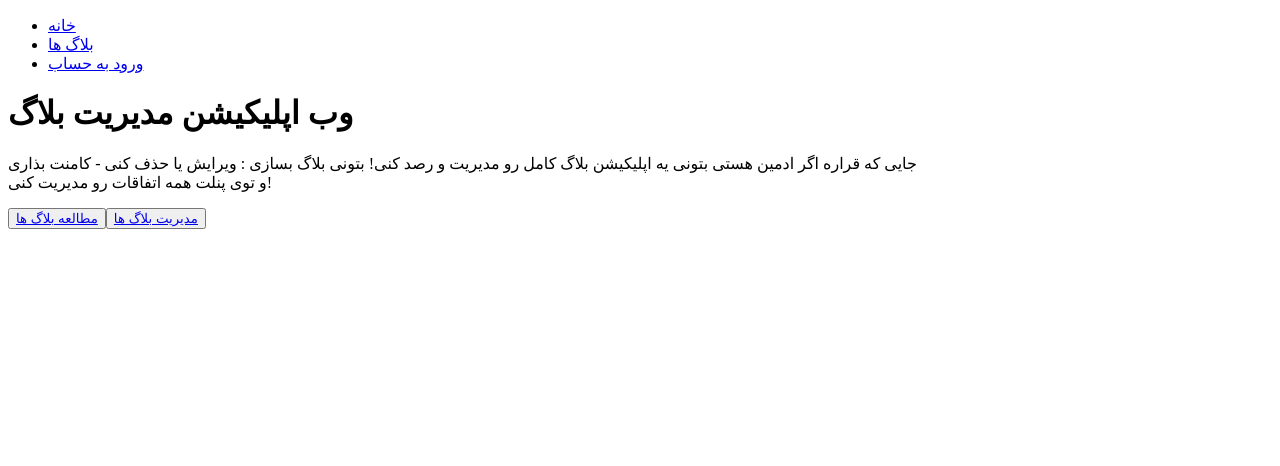
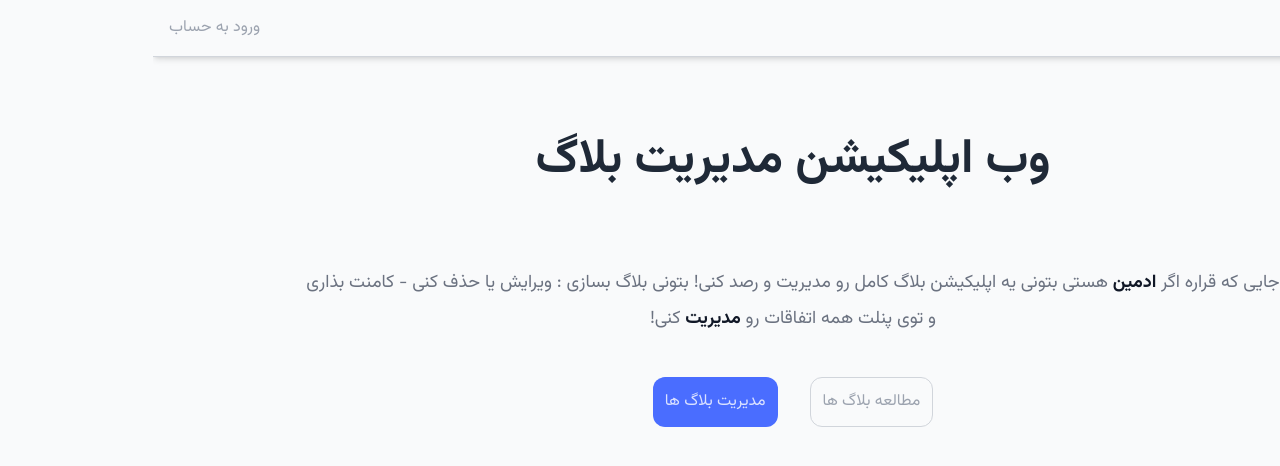
Before and after one commit to Nima-Moradi1/blog-app, a Next.js app in the folder frontend/: page / in a window 1280 px wide. Shown: the top 466 px of the page. Built offline with nearby package versions, Linux system fonts and the light colour scheme; no server answers.

Commit message:
root layout

```diff
--- /dev/null
+++ b/frontend/app/layout.tsx
@@ -0,0 +1,38 @@
+
+import "@/_styles/globals.css";
+import vazirFont from "./_constants/localFont";
+import Header from "./_components/Header";
+import { Toaster } from "react-hot-toast";
+import AuthProvider from "./_context/AuthContext";
+import QueryClientProvider from "./_providers/QueryClientProvider";
+
+export const metadata = {
+ title : {
+  template : '%s | وب اپلیکیشن بلاگ' ,
+  default : 'وب اپلیکیشن بلاگ'
+ } ,
+  description : "وب اپلیکیشن مدیریت بلاگ ها و  نظرات کاربران"
+}
+
+export default function RootLayout({
+  children,
+}: Readonly<{
+  children: React.ReactNode;
+}>) {
+  return (
+    <html lang="fa" dir="rtl">
+      <body className={`${vazirFont.variable} font-sans min-h-screen`}
+      >
+        <Toaster />
+        <QueryClientProvider>
+        <AuthProvider>{children}</AuthProvider>
+        </QueryClientProvider>
+        </body>
+    </html>
+  );
+}
+
+//?Q AuthProvider is a Client Component, by using it here, doesn't that make the layout a CC ?
+//A: No, because we're rendering {children} in AuthProvider and Next.js allows us to render SC in CC
+//without any changes IF they're rendering {children} (not other components in it)
+// E.g : if we rendered <Header /> which is a SC in AuthProvider, it would make <Header/> a CC.
```
